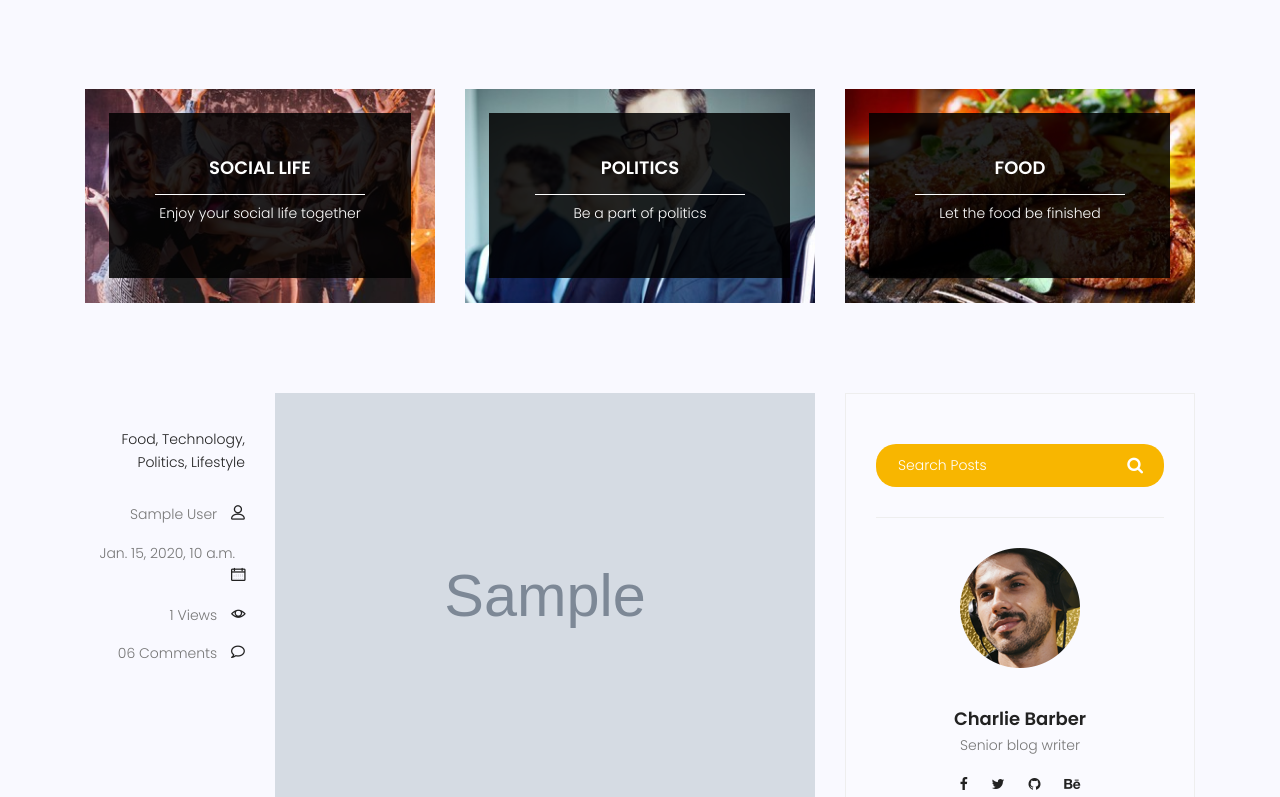
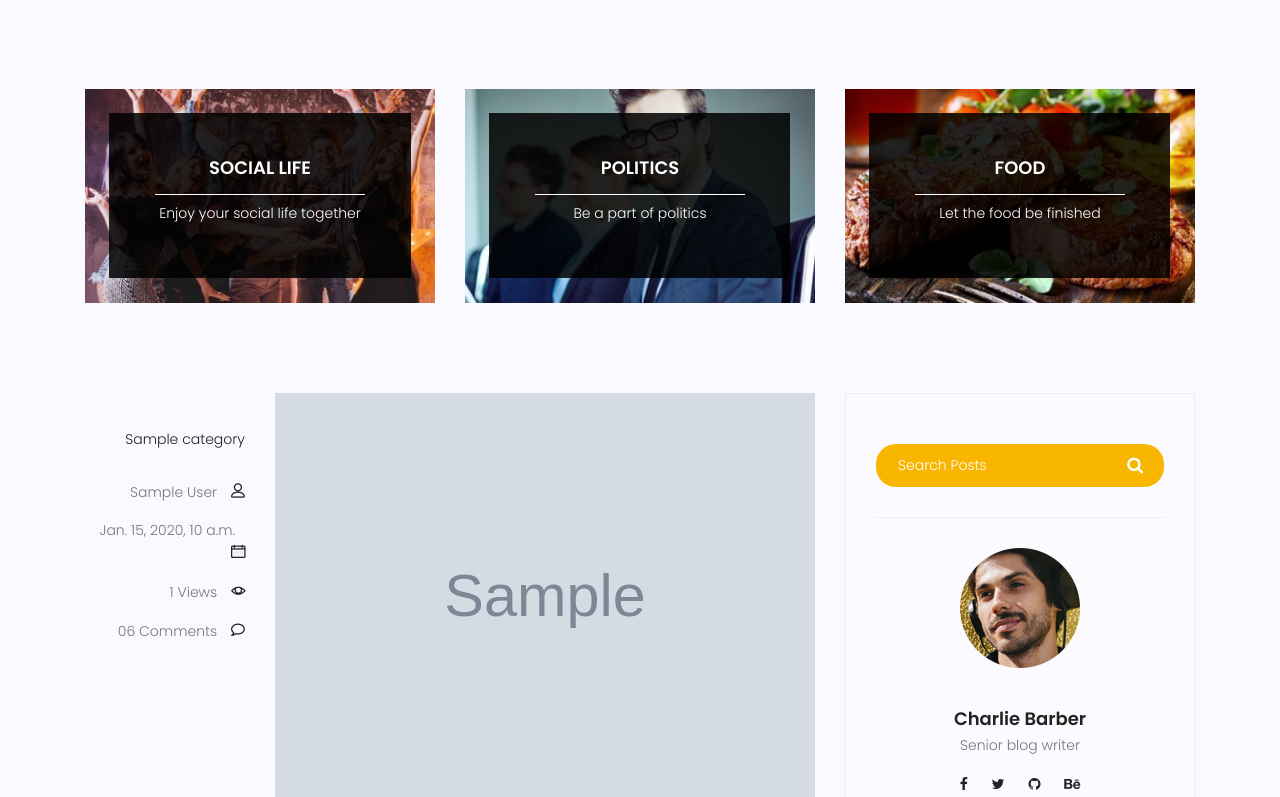
Before and after one commit to mamad-azimi-jozani/django, a Django app: page /blog/ in a window 1280 px wide. Shown: the part 689-1486 px from the top of the page. Run offline with Django 3.2, Linux system fonts and the light colour scheme; tables that the repository leaves empty hold one stand-in row (values such as "Sample post"); grey boxes marked "Sample" are stand-in pictures; some libraries are stand-ins or nearby versions.

Commit message:
i get data from Category for each post i mean each post has its category

```diff
--- a/templates/blog/blog-home.html
+++ b/templates/blog/blog-home.html
@@ -122,12 +122,13 @@
 							{% for post in posts %}
 							<div class="single-post row">
 								<div class="col-lg-3  col-md-3 meta-details">
+
 									<ul class="tags">
-										<li><a href="#">Food,</a></li>
-										<li><a href="#">Technology,</a></li>
-										<li><a href="#">Politics,</a></li>
-										<li><a href="#">Lifestyle</a></li>
+										{% for category in post.category.all %}
+										<li><a href="#">{{ category.name }}{% if not forloop.last %}, {% endif %}</a></li>
+										{% endfor %}
 									</ul>
+
 									<div class="user-details row">
 										<p class="user-name col-lg-12 col-md-12 col-6"><a href="#">{{ post.author.get_full_name }}</a> <span class="lnr lnr-user"></span></p>
 										<p class="date col-lg-12 col-md-12 col-6"><a href="#">{{post.published_date}}</a> <span class="lnr lnr-calendar-full"></span></p>
```
